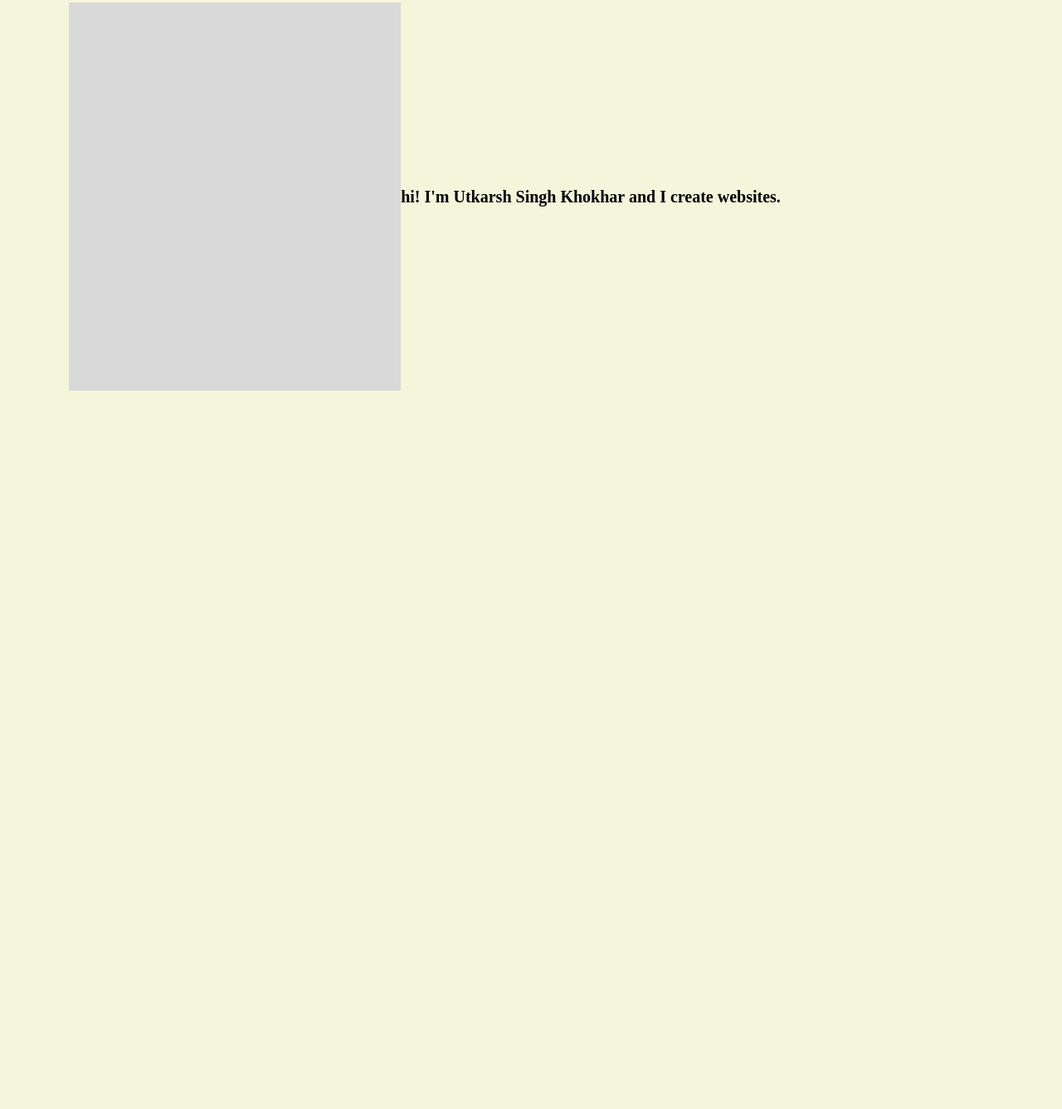
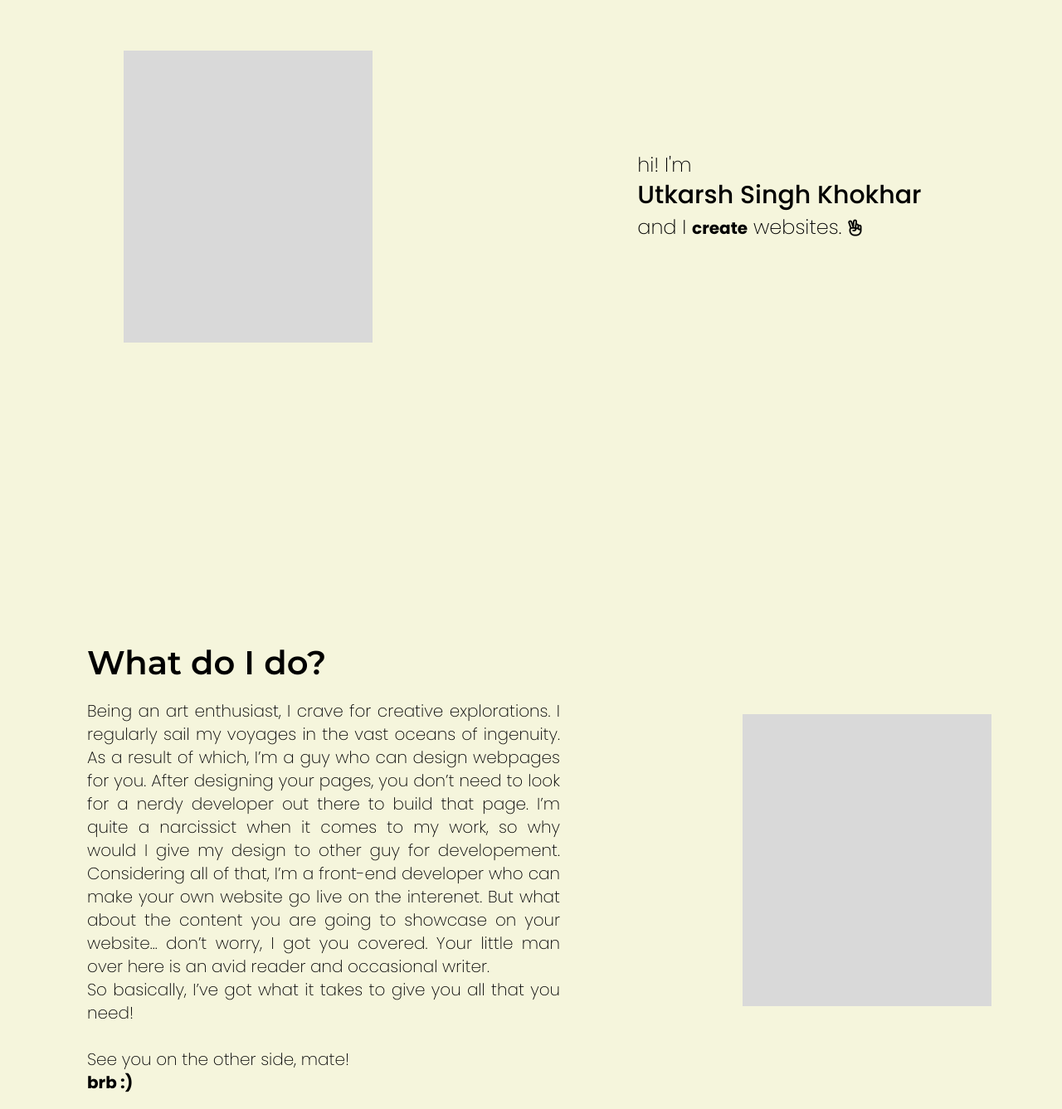
Before and after one commit to USKhokhar/portfolio, a plain HTML site: page index.html in a window 1280 px wide. Shown: the part 163-1500 px from the top of the page at 83% size. Drawn offline with Linux system fonts and the light colour scheme.

Commit message:
home-about-added

```diff
--- a/index.html
+++ b/index.html
@@ -22,26 +22,63 @@
 
     <!-- HOME -->
     <section id="home">
-        <div class="container">
-            <img src="./assets/img-template-svg.svg" alt="banner-image" class="banner_img">
-            <article>
-                <h1>hi! I'm <span class="name">Utkarsh Singh Khokhar</span> and I <strong>create</strong> websites.</h1>
-            </article>
-        </div>
+            <img src="./assets/img-template-svg.svg" alt="banner image" class="banner-img">
+            <div class="txt-container home-txt">
+                <p>hi! I'm  <br>
+                    <strong><span class="name">Utkarsh Singh Khokhar</span></strong><br>
+                    and I <strong>create</strong> websites.
+                    <i class="fa-regular fa-hand-peace"></i>
+                </p>
+            </div>
     </section>
 
     <!-- ABOUT -->
     <section id="about">
-        <div class="container">
+            <div class="about-txt txt-container">
+                <h1>What do I do?</h1>
+                <p>Being an art enthusiast, I crave for creative explorations. I regularly sail my voyages in the vast oceans of ingenuity. As a result of which, I’m a guy who can design webpages for you. After designing your pages, you don’t need to look for a nerdy developer out there to build that page. I’m quite a narcissict when it comes to my work, so why would I give my design to other guy for developement. Considering all of that, I’m a front-end developer who can make your own website go live on the interenet. But what about the content you are going to showcase on your website... don’t worry, I got you covered. Your little man over here is an avid reader and occasional writer.
+                <br>
+                So basically, I’ve got what it takes to give you all that you need!
+                <br><br>
+                See you on the other side, mate!
+                <br>
 
-        </div>
+                <strong>brb :)</strong>
+
+                </p>
+            </div>
+            <img src="./assets/img-template-svg.svg" alt="" class="about-img banner-img">
     </section>
 
     <!-- PROJECT -->
     <section id="project">
-        <div class="container">
-
-        </div>
+            <h1 style="text-align: right;">What I've done...</h1>
+            <div class="container">
+                <div class="card c-1">
+                    <img src="./assets/img-template-svg.svg" alt="" class="card-banner">
+                    <a href="#" target="_blank" class="card-name">project name</a>
+                <!-- </div>
+                <div class="card c-2">
+                    <img src="./assets/img-template-svg.svg" alt="" class="card-banner">
+                    <a href="#" target="_blank" class="card-name">project name</a>
+                </div>
+                <div class="card c-3">
+                    <img src="./assets/img-template-svg.svg" alt="" class="card-banner">
+                    <a href="#" target="_blank" class="card-name">project name</a>
+                </div>
+                <div class="card c-4">
+                    <img src="./assets/img-template-svg.svg" alt="" class="card-banner">
+                    <a href="#" target="_blank" class="card-name">project name</a>
+                </div>
+                <div class="card c-5">
+                    <img src="./assets/img-template-svg.svg" alt="" class="card-banner">
+                    <a href="#" target="_blank" class="card-name">project name</a>
+                </div>
+                <div class="card c-6">
+                    <img src="./assets/img-template-svg.svg" alt="" class="card-banner">
+                    <a href="#" target="_blank" class="card-name">project name</a>
+                </div> -->
+            </div>
     </section>
 
     <!-- Contact -->
--- a/style.css
+++ b/style.css
@@ -1,5 +1,4 @@
 @import url('https://fonts.googleapis.com/css2?family=Montserrat:wght@100;200;300;400;500;600;700&family=Poppins:wght@100;200;300;400;500;600;700&display=swap');
-
 
 /* VARIABLES */
 :root {
@@ -50,14 +49,41 @@
     font-weight: 600;
 }
 
+.home-txt p {
+    font: normal 200 1.2em/1.5em var(--pop);
+}
+
+.name {
+    font-size: 1.5em;
+    font-weight: 500;
+}
+
+h1 {
+    font: normal 600 2em/2.2em var(--mont);
+}
+
+
+.about-txt p {
+    font: normal 200 1em/1.4em var(--pop);
+    text-align: justify;
+    width: 95%;
+    max-width: 600px;
+}
+
+@media screen and (max-width: 347px) {
+    h1 {
+        text-align: center;
+    }
+}
+
 /* HEADER */
 header {
     position: fixed;
     width: 100%;
     display: flex;
     justify-content: flex-end;
-
     padding: 0.5em;
+    background: var(--beige);
 }
 
 @media screen and (max-width: 375px) {
@@ -81,18 +107,25 @@ nav ul {
     height: 100vh;
     background: var(--beige);
     display: flex;
+    flex-wrap: wrap;
+    justify-content: space-around;
+    align-items: center;
 }
 
-.container {
-    display: flex;
-    justify-content: center;
-    align-items: center;
-    flex-wrap: wrap;
-    width: 80%;
+.txt-container {
+    padding: 1em;
 }
 
+.card-container {
+    width: 80%;
+    min-width: 90%;
+    margin: auto;
+    display: flex;
+}
+
+
 /* IMAGES */
-.banner_img {
-    width: 95%;
-    max-width: 400px;
+img {
+    width: 15em;
+    text-align: center;
 }
```
